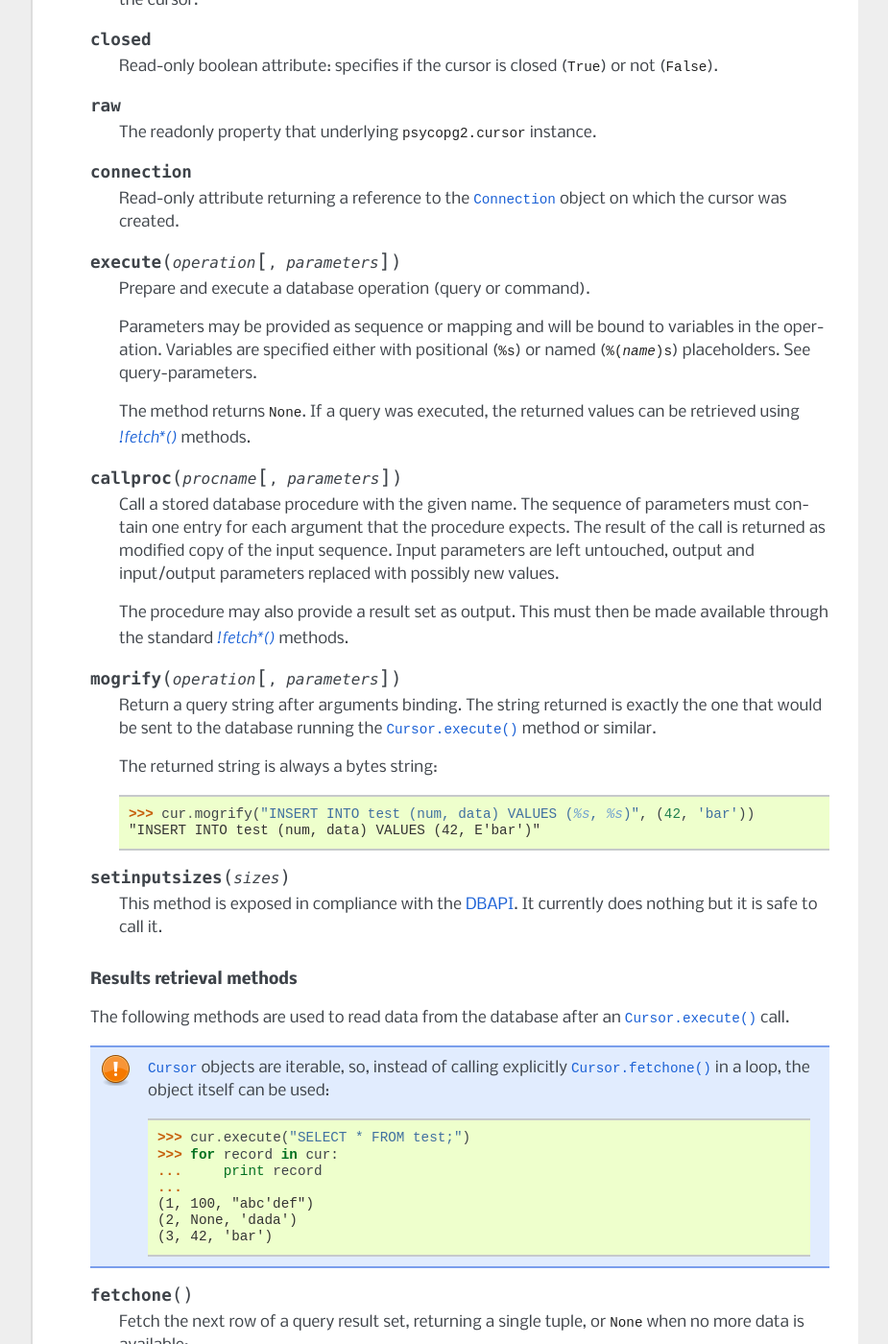
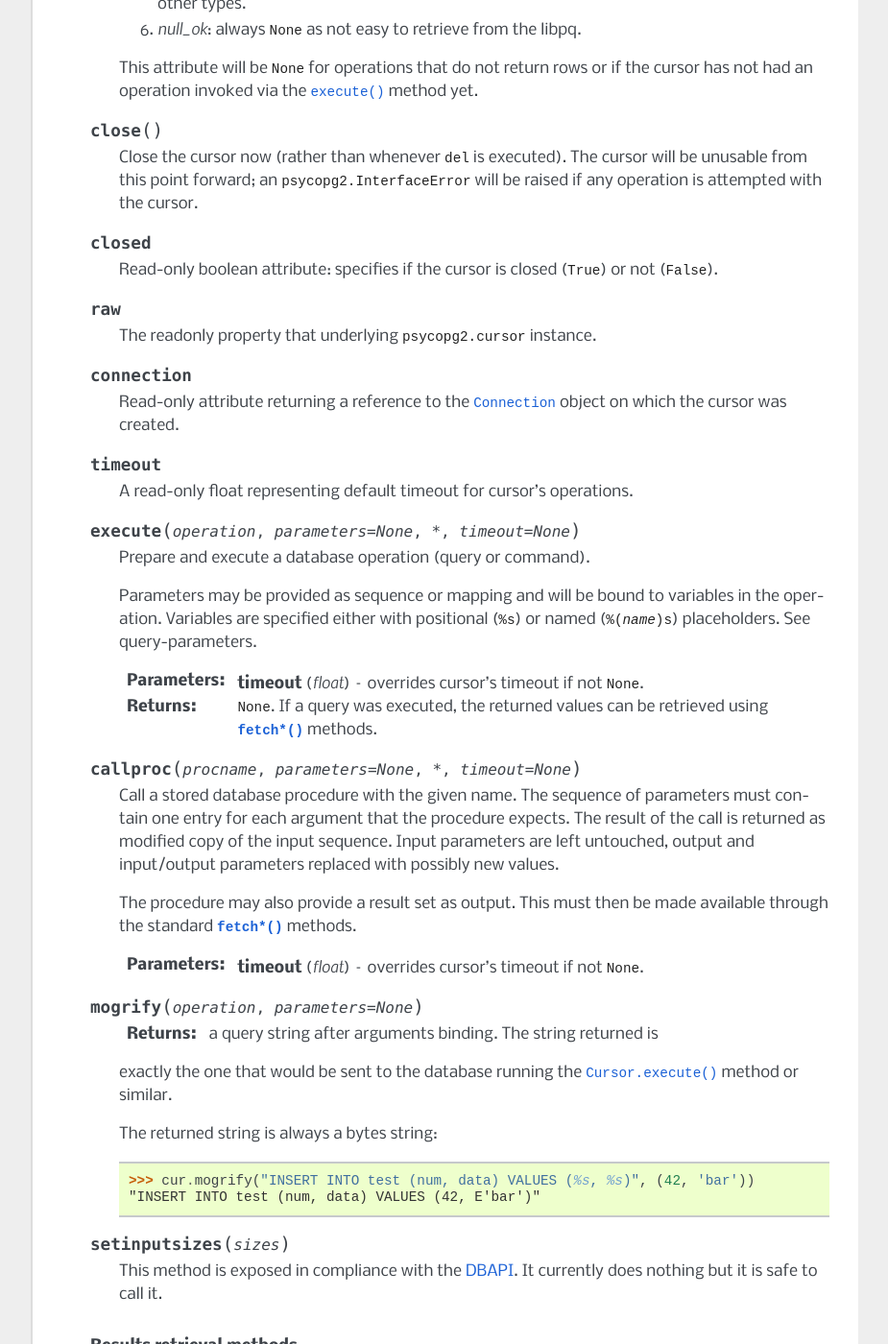
Before and after one commit to aio-libs/aiopg, a Sphinx documentation site: the page built from docs/core.rst, in a window 1280 px wide and 1400 px high, scrolled down 4920 px. Shown: the whole window at 96% size, without its empty margins (198-1123 px from the left). Built offline with Sphinx 7.4.7, drawn with Linux system fonts in a browser that asks for light colours; some of the changed text lies outside the part shown.

Commit message:
Update timeout's docs for core layer.

```diff
--- a/docs/core.rst
+++ b/docs/core.rst
@@ -28,7 +28,7 @@ Example::
       ret = yield from cur.fetchall()
 
 
-.. function:: connect(dsn=None, *, loop=None, **kwargs)
+.. function:: connect(dsn=None, *, loop=None, timeout=60.0, **kwargs)
 
    A :ref:`coroutine <coroutine>` that connects to PostgreSQL.
 
@@ -38,6 +38,8 @@ Example::
    :param loop: asyncio event loop instance or ``None`` for default one.
 
    :param float timeout: default timeout (in seconds) for connection operations.
+
+                         60 secs if not specified.
 
    :returns: :class:`Connection` instance.
 
@@ -56,7 +58,7 @@ Example::
    The most important method is
 
    .. method:: cursor(name=None, cursor_factory=None, \
-               scrollable=None, withhold=False)
+               scrollable=None, withhold=False, timeout=None)
 
        A :ref:`coroutine <coroutine>` that creates a new cursor object
        using the connection.
@@ -70,6 +72,9 @@ Example::
        `psycopg2.extensions.cursor`. See :ref:`subclassing-cursor` for
        details. A default factory for the connection can also be
        specified using the `~Connection.cursor_factory` attribute.
+
+       :param float timeout: timeout for returned cursor instance if
+                             parameter is not `None`.
 
        :returns: :class:`Cursor` instance.
 
@@ -94,7 +99,7 @@ Example::
       The readonly property that underlying
       :class:`psycopg2.connection` instance.
 
-   .. method:: cancel()
+   .. method:: cancel(timeout=None)
 
       A :ref:`coroutine <coroutine>` that cancels current database
       operation.
@@ -109,8 +114,11 @@ Example::
       the termination of the query is not guaranteed to succeed: see
       the documentation for |PQcancel|_.
 
+      :param float timeout: timeout for cancelling.
+
       .. |PQcancel| replace:: ``PQcancel()``
       .. _PQcancel: http://www.postgresql.org/docs/current/static/libpq-cancel.html#LIBPQ-PQCANCEL
+
    .. attribute:: dsn
 
       The readonly property that returns *dsn* string used by the
@@ -236,7 +244,12 @@ Example::
       `psycopg2.extensions`: see :ref:`connection-status-constants`
       for the available values.
 
-      The status is undefined for `closed` connectons.
+      The status is undefined for *closed* connectons.
+
+   .. attribute:: timeout
+
+      A read-only float representing default timeout for connection's
+      operations.
 
    The :class:`Connection` class also has several methods not
    described here.  Those methods are not supported in asynchronous
@@ -328,7 +341,12 @@ Cursor
       Read-only attribute returning a reference to the :class:`Connection`
       object on which the cursor was created.
 
-   .. method:: execute(operation [, parameters])
+   .. attribute:: timeout
+
+      A read-only float representing default timeout for cursor's
+      operations.
+
+   .. method:: execute(operation, parameters=None, *, timeout=None)
 
       Prepare and execute a database operation (query or command).
 
@@ -337,10 +355,12 @@ Cursor
       positional (``%s``) or named (:samp:`%({name})s`) placeholders. See
       :ref:`query-parameters`.
 
-      The method returns ``None``. If a query was executed, the returned
-      values can be retrieved using |fetch*|_ methods.
+      :param float timeout: overrides cursor's timeout if not ``None``.
 
-   .. method:: callproc(procname [, parameters])
+      :returns: ``None``. If a query was executed, the returned
+                values can be retrieved using |fetch*|_ methods.
+
+   .. method:: callproc(procname, parameters=None, *, timeout=None)
 
       Call a stored database procedure with the given name. The sequence of
       parameters must contain one entry for each argument that the procedure
@@ -351,9 +371,11 @@ Cursor
       The procedure may also provide a result set as output. This must then
       be made available through the standard |fetch*|_ methods.
 
-   .. method:: mogrify(operation [, parameters])
+      :param float timeout: overrides cursor's timeout if not ``None``.
 
-      Return a query string after arguments binding. The string returned is
+   .. method:: mogrify(operation, parameters=None)
+
+      :returns: a query string after arguments binding. The string returned is
       exactly the one that would be sent to the database running the
       :meth:`Cursor.execute` method or similar.
 
@@ -369,7 +391,7 @@ Cursor
 
 
 
-   .. |fetch*| replace:: `!fetch*()`
+   .. |fetch*| replace:: ``fetch*()``
 
    .. _fetch*:
 
@@ -409,7 +431,7 @@ Cursor
       call was issued yet.
 
 
-   .. method:: fetchmany([size=cursor.arraysize])
+   .. method:: fetchmany(size=cursor.arraysize)
 
       Fetch the next set of rows of a query result, returning a list of
       tuples. An empty list is returned when no more rows are available.
@@ -454,7 +476,7 @@ Cursor
       call was issued yet.
 
 
-    .. method:: scroll(value [, mode='relative'])
+    .. method:: scroll(value, mode='relative')
 
        Scroll the cursor in the result set to a new position according
        to mode.
@@ -561,7 +583,7 @@ Cursor
       module.
 
 
-   .. method:: setoutputsize(size [, column])
+   .. method:: setoutputsize(size, column=None)
 
       This method is exposed in compliance with the :term:`DBAPI`. It currently
       does nothing but it is safe to call it.
@@ -597,7 +619,7 @@ The basic usage is::
 
 
 .. function:: create_pool(dsn=None, *, minsize=10, maxsize=10,\
-                          loop=None, **kwargs)
+                          loop=None, timeout=60.0, **kwargs)
 
    A :ref:`coroutine <coroutine>` that creates a pool of connections to
    :term:`PostgreSQL` database.
@@ -609,6 +631,9 @@ The basic usage is::
     :func:`asyncio.get_event_loop` is used if *loop* is not specified.
 
    *minsize* and *maxsize* are minimum and maximum sizes of the *pool*.
+
+   *timeout* is a default timeout (in seconds) for connection
+    operations. 60 secs if not specified.
 
    Returns :class:`Pool` instance.
 
```
Also changed, not shown: 1 other file.
